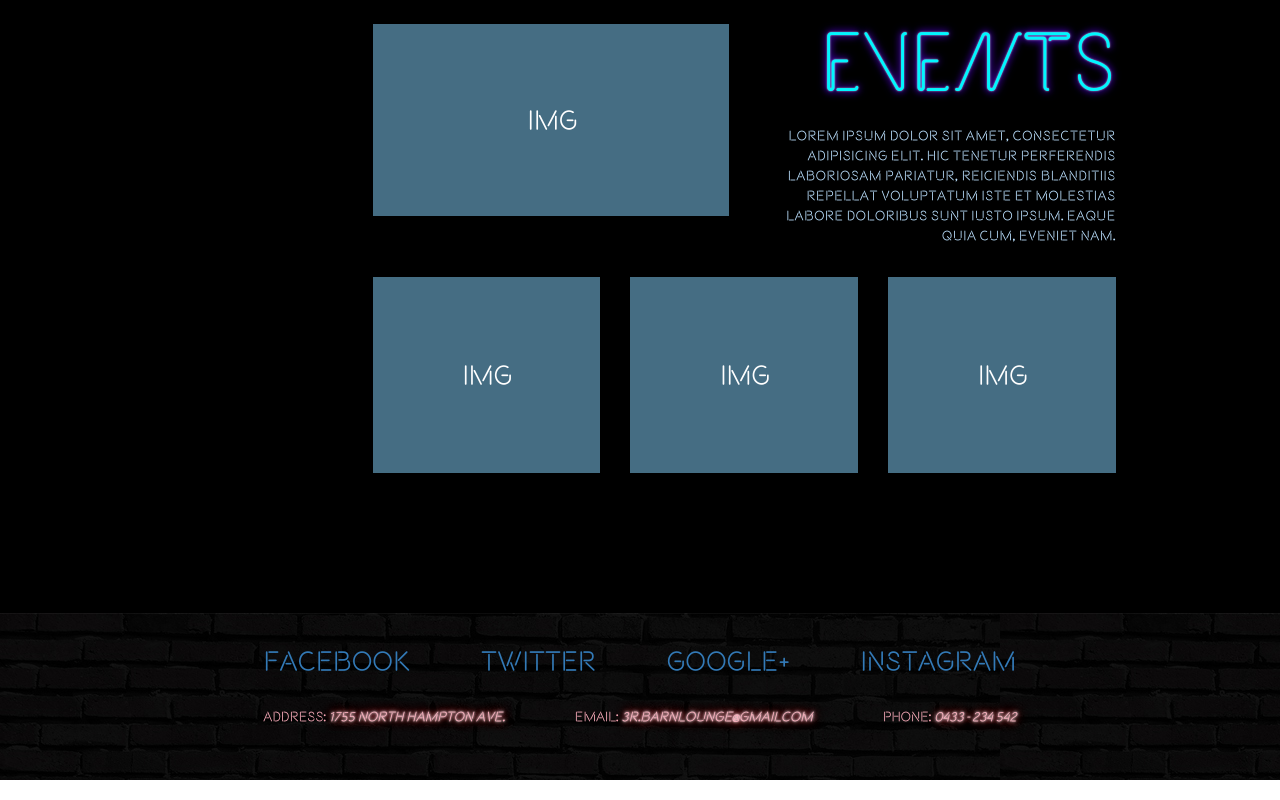
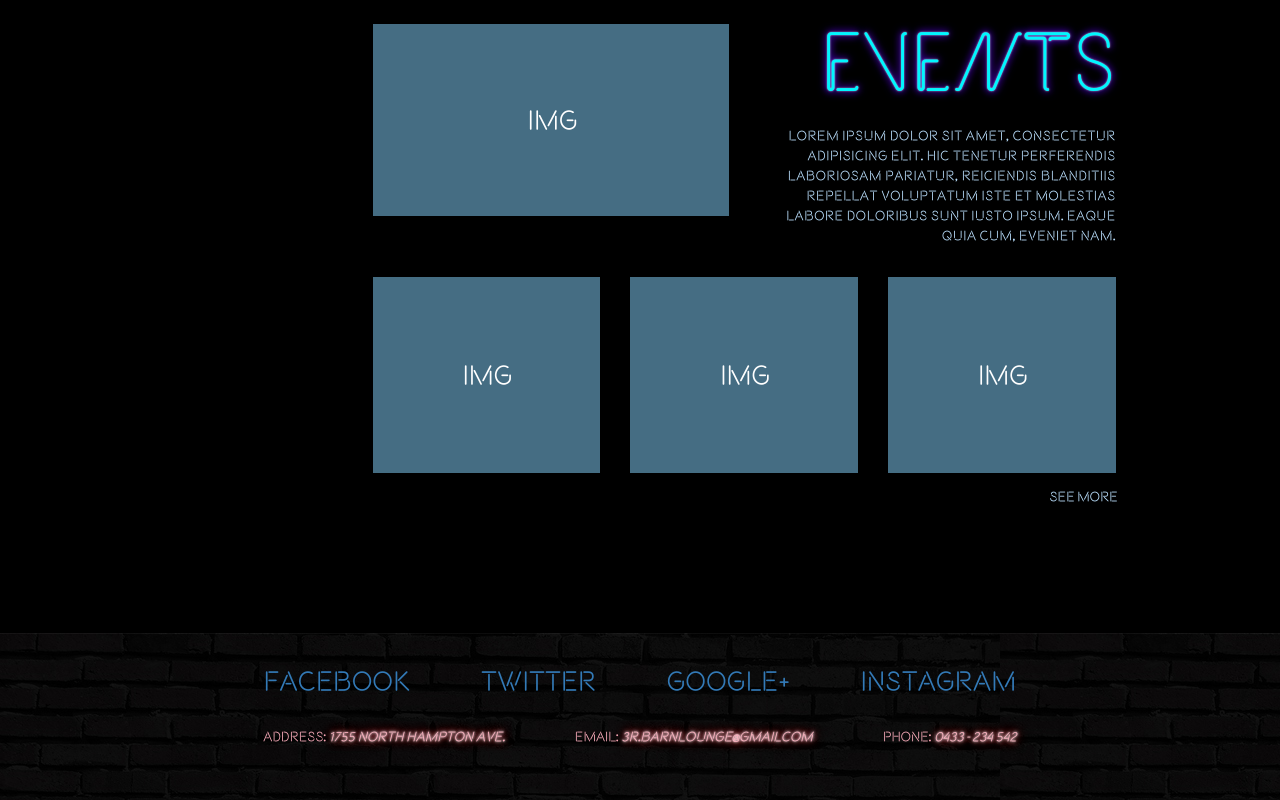
Before and after one commit to shelune/cyan_final_project, a plain HTML site: page index.html in a window 1280 px wide. Shown: the part 1971-2771 px from the top of the page. Drawn offline with nearby package versions, Linux system fonts and the light colour scheme; a web font is replaced by a local one.

Commit message:
adding See More at Events

```diff
--- a/css/main.css
+++ b/css/main.css
@@ -120,6 +120,7 @@ ul {
 .nav--vertical {
     position: fixed;
     top: 50%;
+    transform: translateY(-50%);
     left: 0;
     margin-left: 2em;
     z-index: 5;
@@ -250,7 +251,12 @@ ul {
     float: left;
 }
 
-.section-2 .small-text:hover {
+.section-3 .small-text {
+    float: right;
+    margin-right: 2em;
+}
+
+.section-2 .small-text:hover, .section-3 .small-text:hover {
     color: aqua;
 }
 
--- a/index.html
+++ b/index.html
@@ -64,11 +64,9 @@
                         <div class="arrow-down"></div>
                       </div>
                     </div>
-
                 </div>
             </div>
         </div>
-
       <!-- .container-fluid.section-2>.row>col-md-8.col-sm-12.col-xs-12.col-md-offset-3 -->
         <div class="row section section-2">
             <div class="col-md-8 col-sm-12 col-xs-12 col-md-offset-3">
@@ -114,6 +112,7 @@
                     </div>
 
                 </div>
+                <a href="#"><span class="small-text">See More</span></a>
             </div>
         </div>
 
```
Lines whose indentation alone changed are shown as unchanged.
